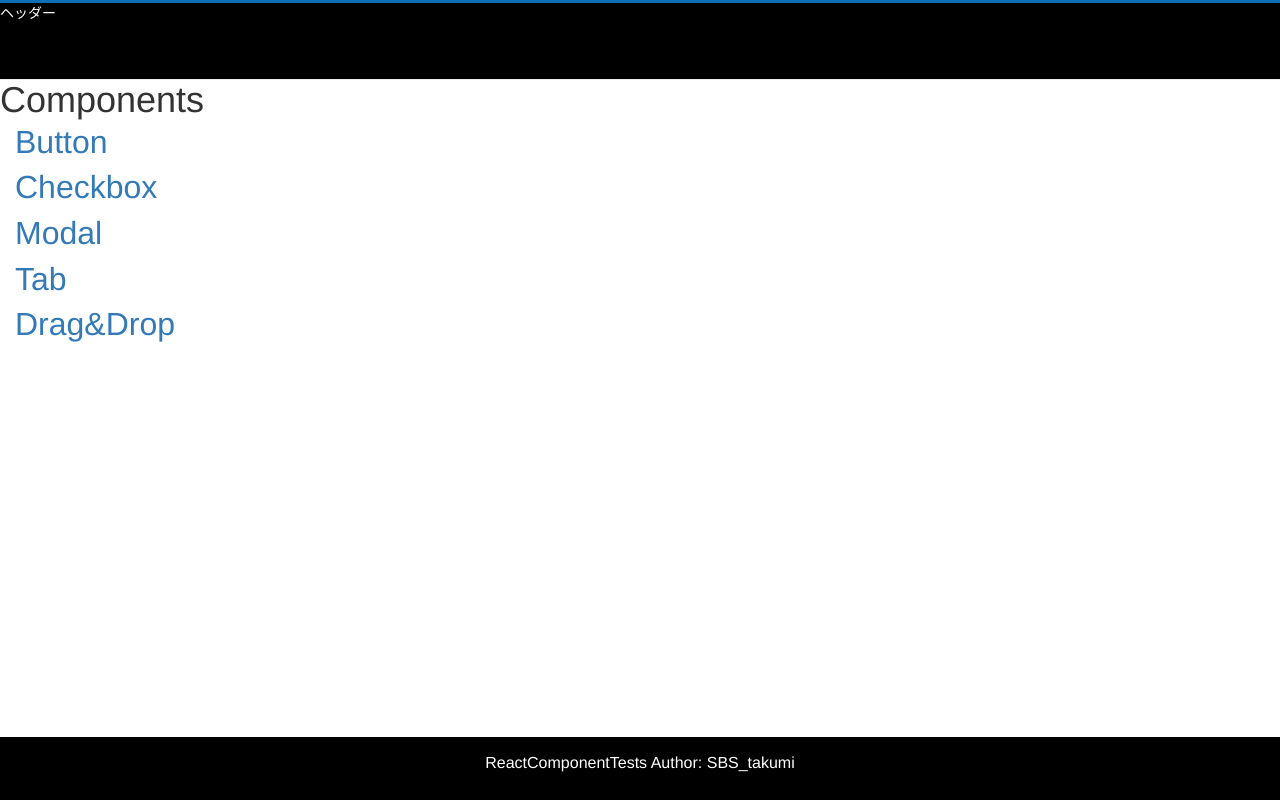
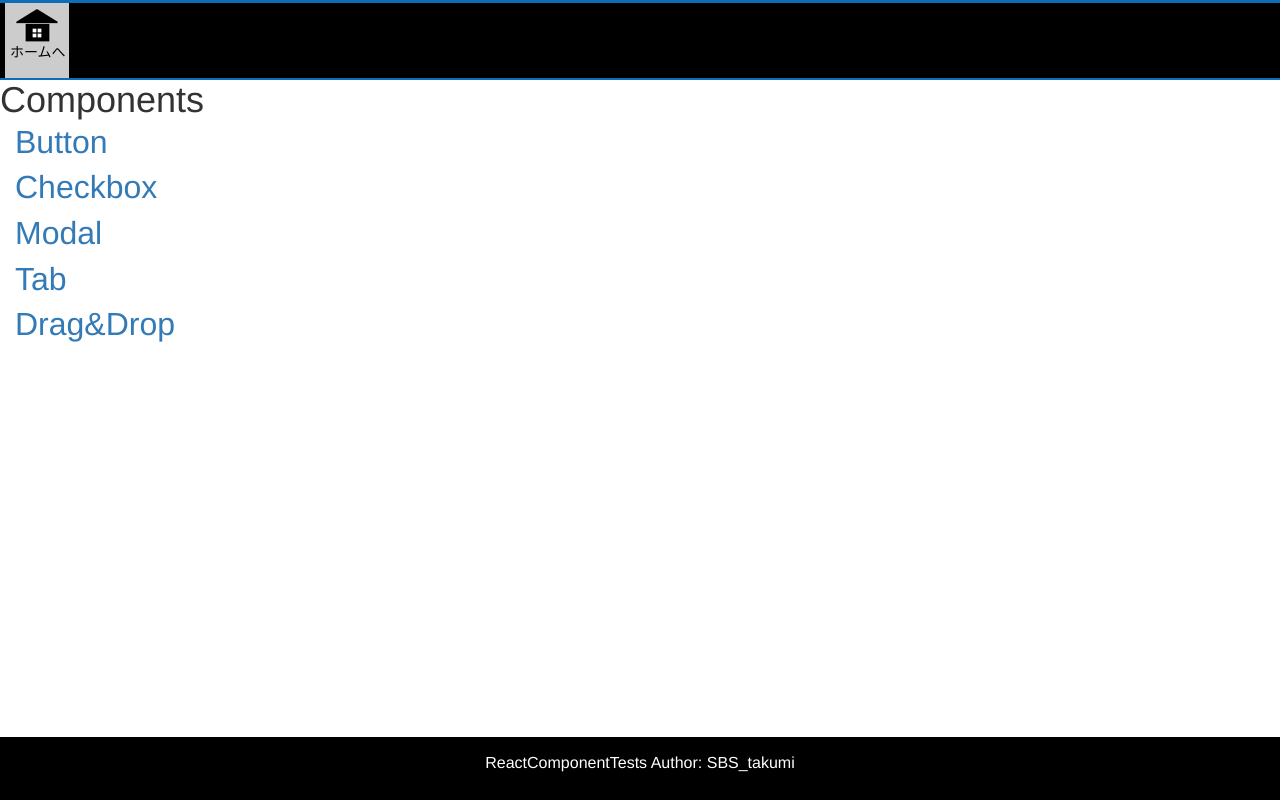
Before and after one commit to IamSBStakumi/ReactComponentTests, a Next.js app: page / in a window 1280 px wide. Built offline with nearby package versions, Linux system fonts and the light colour scheme.

Commit message:
ホームに戻るボタンをヘッダーに作成

```diff
--- a/src/app/page.tsx
+++ b/src/app/page.tsx
@@ -3,23 +3,27 @@
 import Link from "next/link";
 import styled from "styled-components";
 
+const Wrapper = styled.div`
+  display: flex;
+  flex-direction: column;
+`;
+
 const LinkText = styled(Link)`
   font-size: 32px;
   padding-left: 1.5rem;
-  display: block;
 `;
 
 export default function Home() {
   return (
     <main>
-      <div>
+      <Wrapper>
         <h1>Components</h1>
         <LinkText href="/buttons">Button</LinkText>
         <LinkText href="/checkbox">Checkbox</LinkText>
         <LinkText href="/modal">Modal</LinkText>
         <LinkText href="/tab">Tab</LinkText>
         <LinkText href="/drag">Drag&Drop</LinkText>
-      </div>
+      </Wrapper>
     </main>
   );
 }
--- a/src/components/Header.tsx
+++ b/src/components/Header.tsx
@@ -1,19 +1,47 @@
 "use client";
 
 import styled from "styled-components";
+import Image from "next/image";
+import { useRouter } from "next/navigation";
+import IconImage from "../icons/icon_home.svg";
 
 const HeaderComponent = styled.header`
   height: 10vh;
   background: #000;
   color: #fff;
   border-top: 3px solid #0c6eb7;
-  border-bottom: solid 1px #eee;
+  border-bottom: solid 2px #0c6eb7;
 `;
 
-const Header = () => (
-  <HeaderComponent>
-    <p>ヘッダー</p>
-  </HeaderComponent>
-);
+const IconWrapper = styled.div`
+  display: flex;
+  margin-left: 0.5rem;
+  padding: 0.5rem 0 0 0.5rem;
+  flex-direction: column;
+  width: 5%;
+  height: 100%;
+  background-color: #ccc;
+
+  :hover& {
+    cursor: pointer;
+  }
+`;
+
+const Text = styled.p`
+  color: #000;
+`;
+
+const Header = () => {
+  const router = useRouter();
+
+  return (
+    <HeaderComponent>
+      <IconWrapper onClick={() => router.push("/")}>
+        <Image alt="ホームへ戻る" src={IconImage} />
+        <Text>ホームへ</Text>
+      </IconWrapper>
+    </HeaderComponent>
+  );
+};
 
 export default Header;
```
Also changed, not shown: src/icons/icon_home.svg (added).
